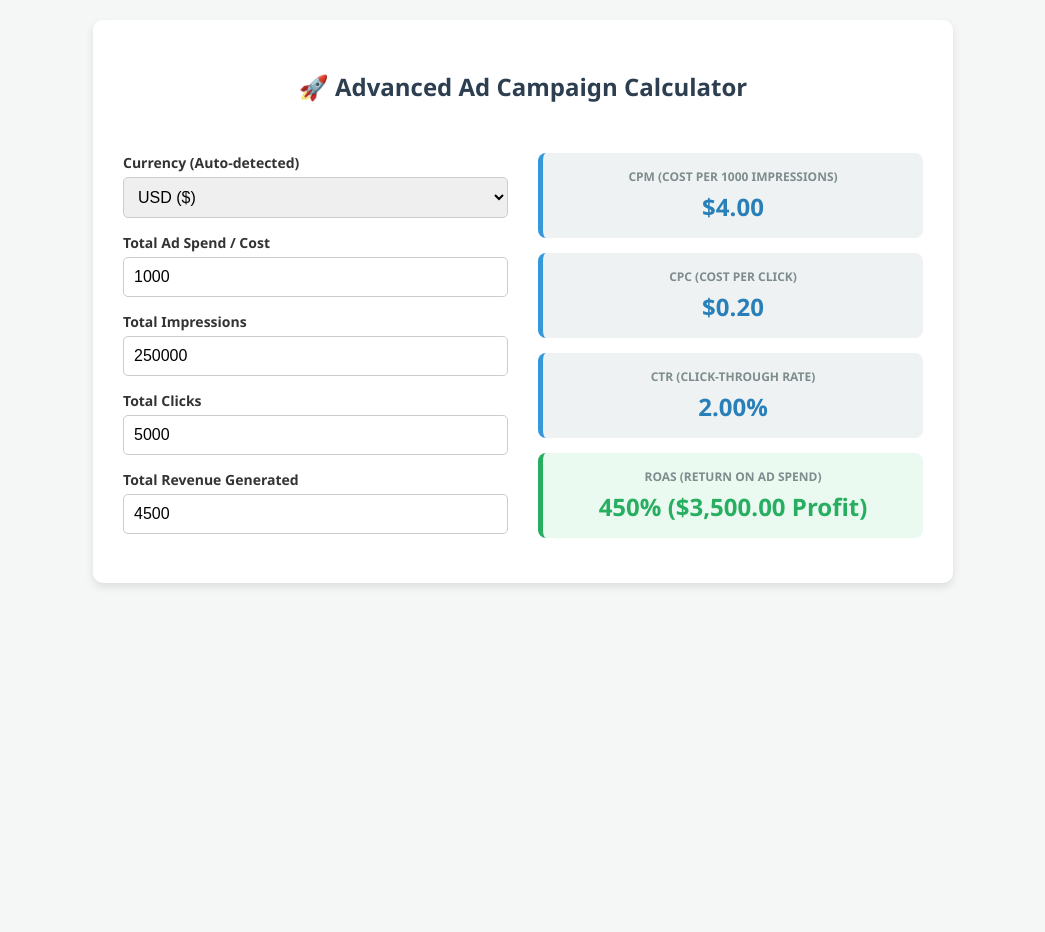
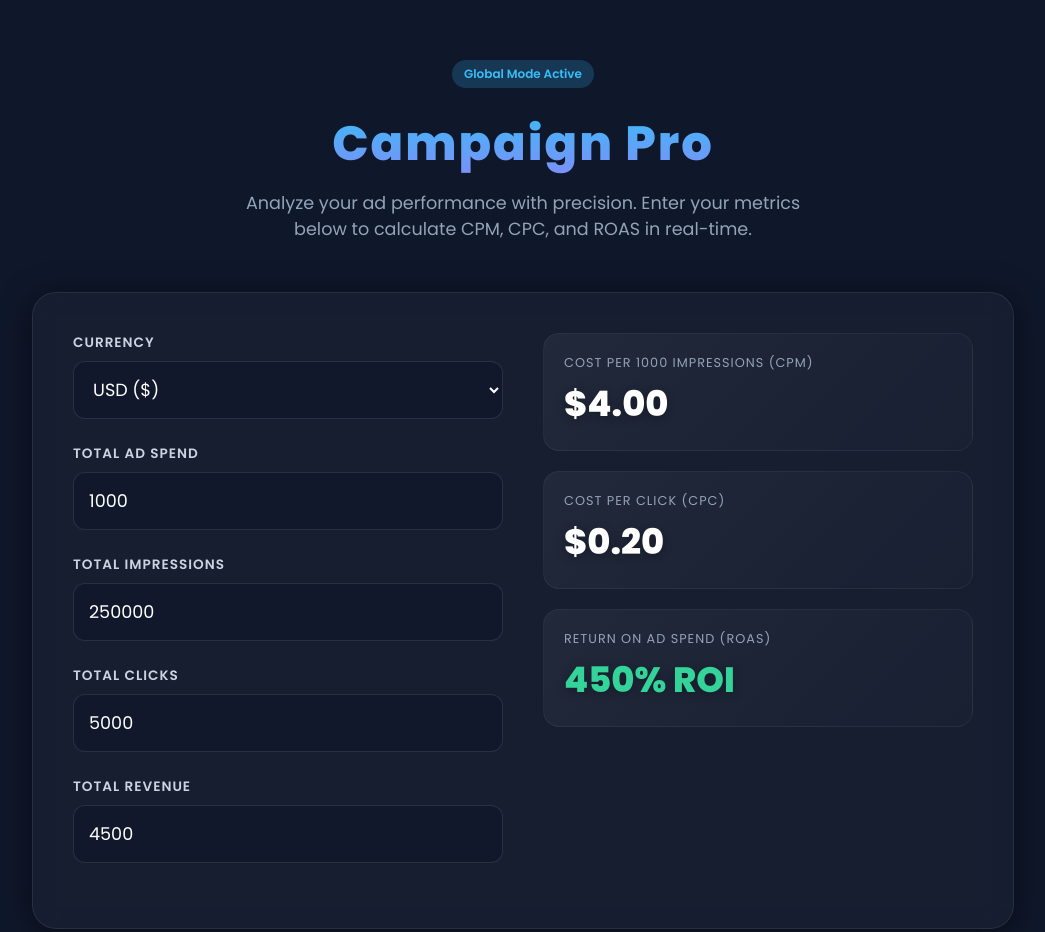
Before and after one commit to hasanka1234/cpm-calculator, a plain HTML site: page index.html in a window 1280 px wide. Shown: the whole page, without its empty margins (117-1162 px from the left). Before the commit the page ends 800 px from the top, so only its background shows below. Drawn offline with Linux system fonts and the light colour scheme; no server answers.

Commit message:
Revamp ad calculator layout and functionality

```diff
--- a/index.html
+++ b/index.html
@@ -3,140 +3,199 @@
 <head>
     <meta charset="UTF-8">
     <meta name="viewport" content="width=device-width, initial-scale=1.0">
-    <title>Pro Ad Calculator | CPM, CPC & ROAS</title>
+    <title>Premium Ad Calculator | Pro Marketers</title>
+    <link href="https://fonts.googleapis.com/css2?family=Poppins:wght@300;400;600;800&display=swap" rel="stylesheet">
     <style>
-        body { font-family: 'Segoe UI', Tahoma, Geneva, Verdana, sans-serif; background-color: #f4f7f6; margin: 0; padding: 20px; color: #333; }
-        .container { max-width: 800px; margin: auto; background: white; padding: 30px; border-radius: 10px; box-shadow: 0 4px 8px rgba(0,0,0,0.1); display: flex; flex-wrap: wrap; gap: 30px; }
-        h2 { width: 100%; text-align: center; color: #2c3e50; }
-        .input-section, .result-section { flex: 1; min-width: 300px; }
-        .form-group { margin-bottom: 15px; }
-        label { display: block; font-weight: bold; margin-bottom: 5px; font-size: 14px; }
-        input, select { width: 100%; padding: 10px; border: 1px solid #ccc; border-radius: 5px; font-size: 16px; box-sizing: border-box; }
-        .result-card { background: #eef2f3; padding: 15px; border-radius: 8px; margin-bottom: 15px; text-align: center; border-left: 5px solid #3498db; }
-        .result-title { font-size: 12px; text-transform: uppercase; color: #7f8c8d; font-weight: bold; }
-        .result-value { font-size: 24px; font-weight: bold; color: #2980b9; margin-top: 5px; }
-        .roas-card { border-left-color: #27ae60; background: #eafaf1; }
-        .roas-card .result-value { color: #27ae60; }
-        .loading-text { font-size: 12px; color: #e67e22; margin-top: 5px; display: none; }
+        /* General Setup */
+        body, html { margin: 0; padding: 0; font-family: 'Poppins', sans-serif; background-color: #0f172a; color: #ffffff; overflow-x: hidden; }
+
+        /* Animated Gradient Background */
+        .bg-animation {
+            position: fixed; top: -50%; left: -50%; width: 200%; height: 200%; z-index: -1;
+            background: linear-gradient(-45deg, #0f172a, #1e293b, #3b0764, #0f172a);
+            background-size: 400% 400%;
+            animation: gradientBG 15s ease infinite;
+        }
+        @keyframes gradientBG { 0% {background-position: 0% 50%;} 50% {background-position: 100% 50%;} 100% {background-position: 0% 50%;} }
+
+        /* Hero Section (Video Placeholder) */
+        .hero { text-align: center; padding: 60px 20px 40px; position: relative; }
+        .hero h1 { font-size: 3rem; font-weight: 800; margin: 0; background: -webkit-linear-gradient(#38bdf8, #818cf8); -webkit-background-clip: text; -webkit-text-fill-color: transparent; letter-spacing: 2px;}
+        .hero p { color: #94a3b8; font-size: 1.1rem; max-width: 600px; margin: 10px auto; }
+
+        /* Glassmorphism Calculator Container */
+        .calc-container {
+            max-width: 900px; margin: 0 auto 50px auto; padding: 40px;
+            background: rgba(255, 255, 255, 0.03);
+            border-radius: 24px;
+            box-shadow: 0 4px 30px rgba(0, 0, 0, 0.5);
+            backdrop-filter: blur(12px); -webkit-backdrop-filter: blur(12px);
+            border: 1px solid rgba(255, 255, 255, 0.08);
+            display: flex; flex-wrap: wrap; gap: 40px;
+            transition: transform 0.3s ease;
+        }
+        .calc-container:hover { transform: translateY(-5px); }
+
+        /* Input Section */
+        .inputs-col, .results-col { flex: 1; min-width: 300px; }
+        .input-group { margin-bottom: 25px; position: relative; }
+        .input-group label { display: block; font-size: 0.85rem; color: #cbd5e1; text-transform: uppercase; letter-spacing: 1px; margin-bottom: 8px; font-weight: 600; }
+        .input-group input, .input-group select {
+            width: 100%; padding: 15px; border-radius: 12px;
+            background: rgba(15, 23, 42, 0.6); border: 1px solid rgba(255, 255, 255, 0.1);
+            color: #fff; font-size: 1.1rem; font-family: 'Poppins', sans-serif;
+            transition: all 0.3s ease; box-sizing: border-box; outline: none;
+        }
+        .input-group input:focus, .input-group select:focus { border-color: #38bdf8; box-shadow: 0 0 15px rgba(56, 189, 248, 0.3); }
+
+        /* Results Section */
+        .result-card {
+            background: linear-gradient(135deg, rgba(255,255,255,0.05) 0%, rgba(255,255,255,0.01) 100%);
+            padding: 20px; border-radius: 16px; margin-bottom: 20px;
+            border: 1px solid rgba(255,255,255,0.05); position: relative; overflow: hidden;
+        }
+        .result-card::before {
+            content: ''; position: absolute; top: 0; left: -100%; width: 100%; height: 100%;
+            background: linear-gradient(90deg, transparent, rgba(255,255,255,0.05), transparent);
+            transition: 0.5s;
+        }
+        .result-card:hover::before { left: 100%; }
+        .result-title { font-size: 0.8rem; text-transform: uppercase; color: #94a3b8; letter-spacing: 1px; }
+        .result-value { font-size: 2.2rem; font-weight: 800; color: #fff; margin-top: 5px; text-shadow: 0 2px 10px rgba(0,0,0,0.3); }
+        .highlight-text { color: #34d399; } /* Green for profit/good numbers */
+
+        .status-badge { display: inline-block; padding: 5px 12px; background: rgba(56, 189, 248, 0.2); color: #38bdf8; border-radius: 20px; font-size: 0.75rem; margin-bottom: 20px; font-weight: 600; }
     </style>
 </head>
 <body>
 
-<div class="container">
-    <h2>🚀 Advanced Ad Campaign Calculator</h2>
+<div class="bg-animation"></div>
 
-    <div class="input-section">
-        <div class="form-group">
-            <label>Currency (Auto-detected)</label>
+<div class="hero">
+    <div class="status-badge" id="geo-status">Detecting Location...</div>
+    <h1>Campaign Pro</h1>
+    <p>Analyze your ad performance with precision. Enter your metrics below to calculate CPM, CPC, and ROAS in real-time.</p>
+</div>
+
+<div class="calc-container">
+    <div class="inputs-col">
+        <div class="input-group">
+            <label>Currency</label>
             <select id="currency" onchange="calculate()">
                 <option value="USD">USD ($)</option>
                 <option value="LKR">LKR (Rs)</option>
                 <option value="EUR">EUR (€)</option>
                 <option value="GBP">GBP (£)</option>
-                <option value="INR">INR (₹)</option>
             </select>
-            <div id="loading" class="loading-text">Detecting your country...</div>
         </div>
-        <div class="form-group">
-            <label>Total Ad Spend / Cost</label>
+        <div class="input-group">
+            <label>Total Ad Spend</label>
             <input type="number" id="spend" value="1000" oninput="calculate()">
         </div>
-        <div class="form-group">
+        <div class="input-group">
             <label>Total Impressions</label>
             <input type="number" id="impressions" value="250000" oninput="calculate()">
         </div>
-        <div class="form-group">
+        <div class="input-group">
             <label>Total Clicks</label>
             <input type="number" id="clicks" value="5000" oninput="calculate()">
         </div>
-        <div class="form-group">
-            <label>Total Revenue Generated</label>
+        <div class="input-group">
+            <label>Total Revenue</label>
             <input type="number" id="revenue" value="4500" oninput="calculate()">
         </div>
     </div>
 
-    <div class="result-section">
+    <div class="results-col">
         <div class="result-card">
-            <div class="result-title">CPM (Cost Per 1000 Impressions)</div>
+            <div class="result-title">Cost Per 1000 Impressions (CPM)</div>
             <div class="result-value" id="res-cpm">-</div>
         </div>
         <div class="result-card">
-            <div class="result-title">CPC (Cost Per Click)</div>
+            <div class="result-title">Cost Per Click (CPC)</div>
             <div class="result-value" id="res-cpc">-</div>
         </div>
         <div class="result-card">
-            <div class="result-title">CTR (Click-Through Rate)</div>
-            <div class="result-value" id="res-ctr">-</div>
-        </div>
-        <div class="result-card roas-card">
-            <div class="result-title">ROAS (Return on Ad Spend)</div>
-            <div class="result-value" id="res-roas">-</div>
+            <div class="result-title">Return on Ad Spend (ROAS)</div>
+            <div class="result-value highlight-text" id="res-roas">-</div>
         </div>
     </div>
 </div>
 
 <script>
-    // 1. IP API eken rata hoyala Currency eka auto set karana function eka
     async function autoDetectCurrency() {
-        document.getElementById('loading').style.display = 'block';
+        document.getElementById('geo-status').innerText = "Connecting to Satellite...";
         try {
-            // Free IP Geolocation API ekak use karanawa
             const response = await fetch('https://ipapi.co/json/');
             const data = await response.json();
-
-            // API eken currency code eka enawanam, eka drop-down ekata set karanawa
             if(data.currency) {
                 const currencySelect = document.getElementById('currency');
-                // Option eka list eke thiyenawada balala select karanawa
                 for(let i=0; i < currencySelect.options.length; i++) {
                     if(currencySelect.options[i].value === data.currency) {
-                        currencySelect.selectedIndex = i;
-                        break;
+                        currencySelect.selectedIndex = i; break;
                     }
                 }
+                document.getElementById('geo-status').innerText = `Localized for: ${data.country_name}`;
             }
         } catch (error) {
-            console.log("Adblocker ekak nisa hari net awulak nisa hari auto-detect fail una. Default eka USD.");
+            document.getElementById('geo-status').innerText = "Global Mode Active";
         }
-        document.getElementById('loading').style.display = 'none';
-        calculate(); // Currency eka awata passe calculations run karanawa
+        calculate();
     }
 
-    // 2. Mudal format karana function eka (Udaharanayak: 1000 -> $1,000.00)
     function formatMoney(amount, currencyCode) {
         if (!isFinite(amount) || isNaN(amount)) return "-";
         return new Intl.NumberFormat('en-US', { style: 'currency', currency: currencyCode }).format(amount);
     }
 
-    // 3. Main math logic eka
+    // Number counting animation logic
+    function animateValue(objId, start, end, duration, formatFn, currencyCode) {
+        let startTimestamp = null;
+        const step = (timestamp) => {
+            if (!startTimestamp) startTimestamp = timestamp;
+            const progress = Math.min((timestamp - startTimestamp) / duration, 1);
+            // Ease out function for smoother stop
+            const easeOutQuart = 1 - Math.pow(1 - progress, 4);
+            const currentVal = progress * (end - start) + start;
+
+            document.getElementById(objId).innerText = formatFn ? formatFn(currentVal, currencyCode) : currentVal.toFixed(2) + "%";
+
+            if (progress < 1) {
+                window.requestAnimationFrame(step);
+            } else {
+                document.getElementById(objId).innerText = formatFn ? formatFn(end, currencyCode) : end.toFixed(2) + "%";
+            }
+        };
+        window.requestAnimationFrame(step);
+    }
+
+    // Store previous values for animation
+    let prevCpm = 0, prevCpc = 0, prevRoas = 0;
+
     function calculate() {
-        // Values gannawa
         const spend = parseFloat(document.getElementById('spend').value) || 0;
         const impressions = parseFloat(document.getElementById('impressions').value) || 0;
         const clicks = parseFloat(document.getElementById('clicks').value) || 0;
         const revenue = parseFloat(document.getElementById('revenue').value) || 0;
         const currency = document.getElementById('currency').value;
 
-        // Math Formulas
         let cpm = (spend / impressions) * 1000;
         let cpc = (spend / clicks);
-        let ctr = (clicks / impressions) * 100;
         let roas = (revenue / spend) * 100;
 
-        // UI eka update karanawa
-        document.getElementById('res-cpm').innerText = formatMoney(cpm, currency);
-        document.getElementById('res-cpc').innerText = formatMoney(cpc, currency);
-        document.getElementById('res-ctr').innerText = isFinite(ctr) ? ctr.toFixed(2) + "%" : "-";
+        // Animate the numbers instead of just replacing them
+        if(isFinite(cpm)) { animateValue("res-cpm", prevCpm, cpm, 800, formatMoney, currency); prevCpm = cpm; }
+        if(isFinite(cpc)) { animateValue("res-cpc", prevCpc, cpc, 800, formatMoney, currency); prevCpc = cpc; }
 
-        // ROAS eka format kireema
         if(isFinite(roas)) {
-            document.getElementById('res-roas').innerText = roas.toFixed(0) + "% (" + formatMoney(revenue - spend, currency) + " Profit)";
-        } else {
-            document.getElementById('res-roas').innerText = "-";
+            const roasElement = document.getElementById('res-roas');
+            roasElement.innerText = roas.toFixed(0) + "% ROI";
+            // Change color based on profit
+            if(roas < 100) roasElement.style.color = "#ef4444"; // Red if losing money
+            else roasElement.style.color = "#34d399"; // Green if making money
         }
     }
 
-    // Page eka load weddi mulinma auto-detect function eka run karanawa
     window.onload = autoDetectCurrency;
 </script>
 
```
